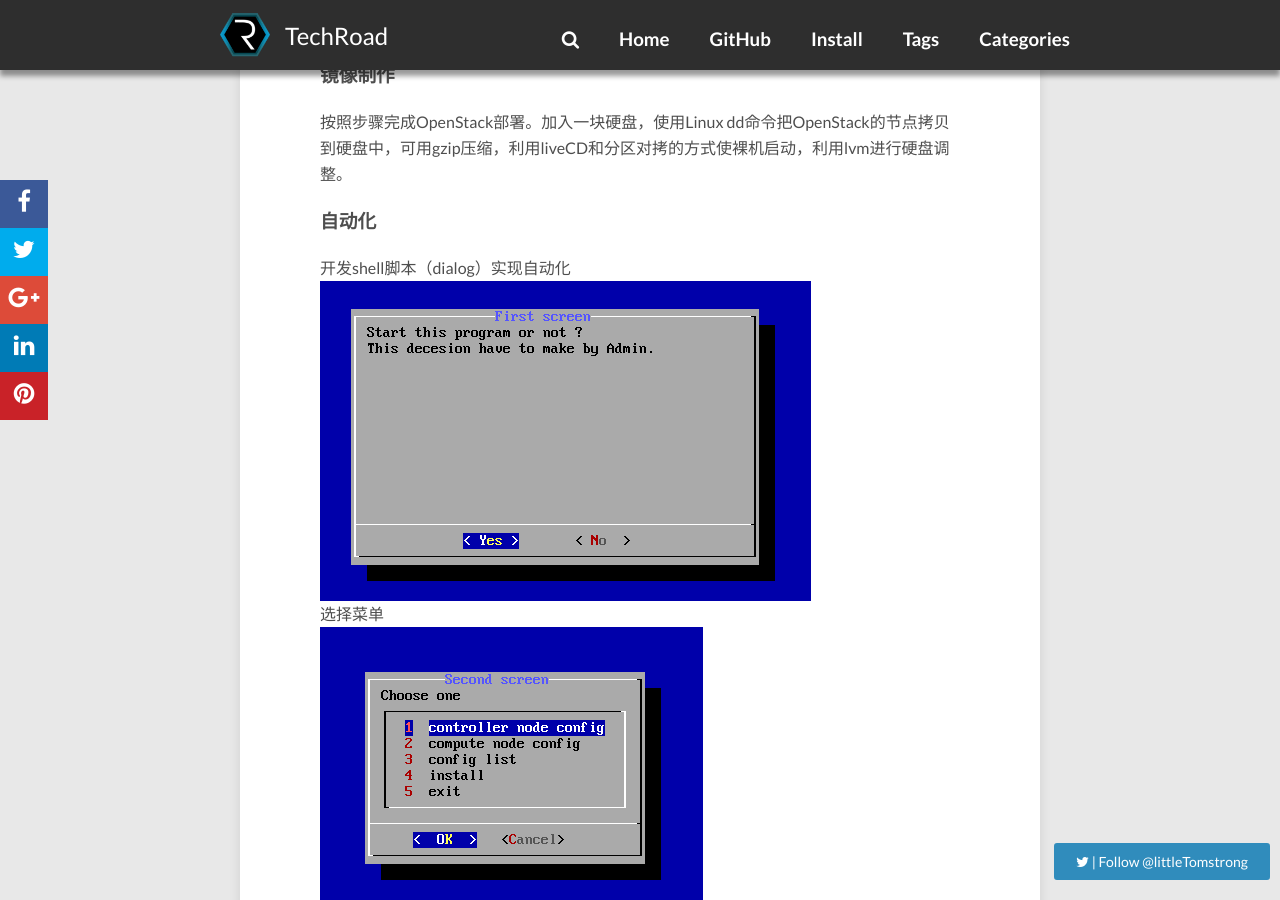
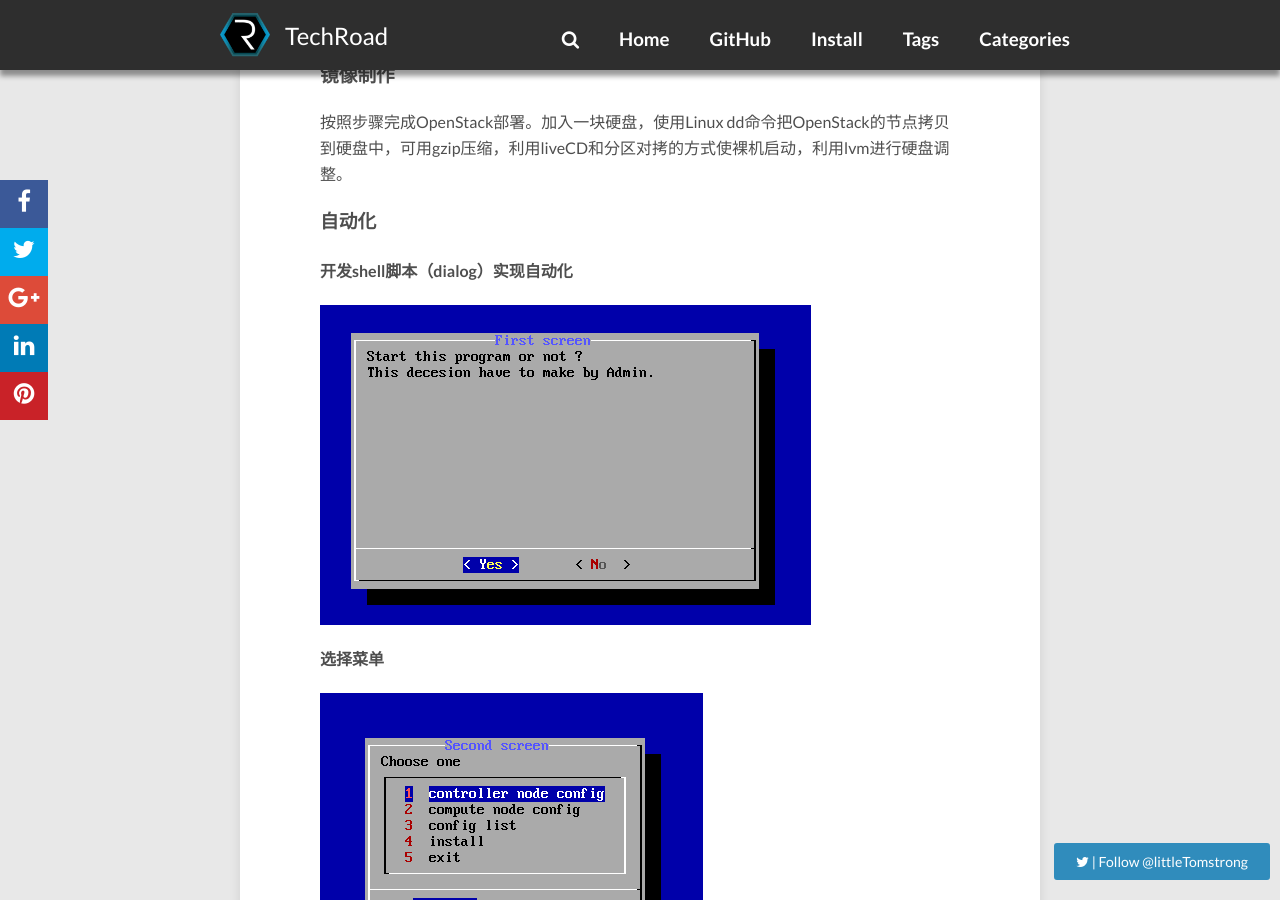
Before and after one commit to JianqingJiang/jianqingjiang.github.io, a Jekyll site: the page built from _posts/2016-06-14-openstack_bare_mutinode_install.md, in a window 1280 px wide and 900 px high, scrolled down 445 px. Built offline with Jekyll 4.4.1, drawn with Linux system fonts in a browser that asks for light colours; nearby versions of some CDN libraries; comment, search, counter and statistics services are not loaded.

Commit message:
modified _config.yml

```diff
--- a/_posts/2016-06-14-openstack_bare_mutinode_install.md
+++ b/_posts/2016-06-14-openstack_bare_mutinode_install.md
@@ -10,14 +10,20 @@
 按照步骤完成OpenStack部署。加入一块硬盘，使用Linux dd命令把OpenStack的节点拷贝到硬盘中，可用gzip压缩，利用liveCD和分区对拷的方式使裸机启动，利用lvm进行硬盘调整。
 
 ###    自动化
-开发shell脚本（dialog）实现自动化
+
+
+#### 开发shell脚本（dialog）实现自动化
 ![curl](/images/openstack_bare_mutinode_install/1.png)
-选择菜单
+
+####  选择菜单
 ![curl](/images/openstack_bare_mutinode_install/2.png)
-自动化感知网卡
+
+#### 自动化感知网卡
 ![curl](/images/openstack_bare_mutinode_install/3.png)
-配置网卡
+
+#### 配置网卡
 ![curl](/images/openstack_bare_mutinode_install/4.png)
-进行安装
+
+#### 进行安装
 ![curl](/images/openstack_bare_mutinode_install/5.png)
 ps:此方案经验证
```
